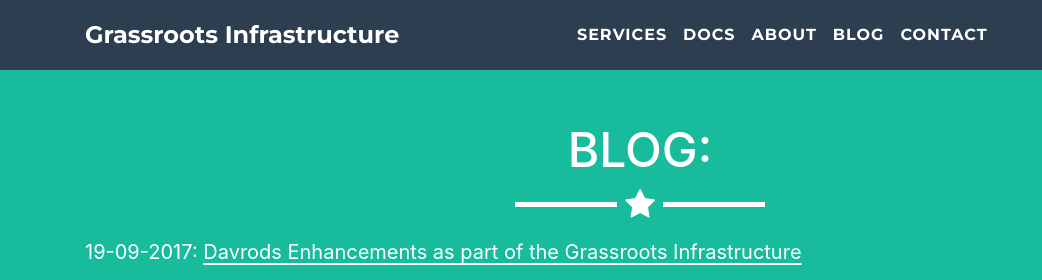
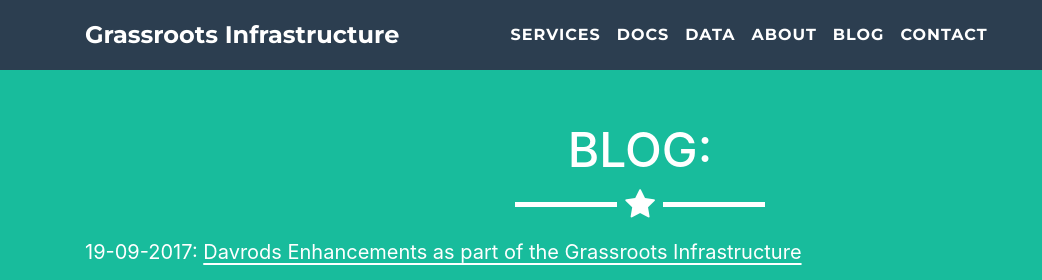
Before and after one commit to TGAC/grassroots-web-portal-static-onepage, a website with bundled scripts: page blog.html in a window 1280 px wide. Shown: the top 280 px of the page, 0-1042 px from the left. Built offline with nearby package versions, Linux system fonts and the light colour scheme.

Commit message:
add data link

```diff
--- a/blog.html
+++ b/blog.html
@@ -56,6 +56,9 @@
                 </li>
                 <li class="nav-item">
                     <a class="nav-link js-scroll-trigger" href="https://grassroots.tools/docs/api/">Docs</a>
+                </li>
+                <li class="nav-item">
+                    <a class="nav-link js-scroll-trigger" href="https://grassroots.tools/data/">Data</a>
                 </li>
                 <li class="nav-item">
                     <a class="nav-link js-scroll-trigger" href="index.html#about">About</a>
```
Also changed, not shown: index.html (+3 -0 lines).
